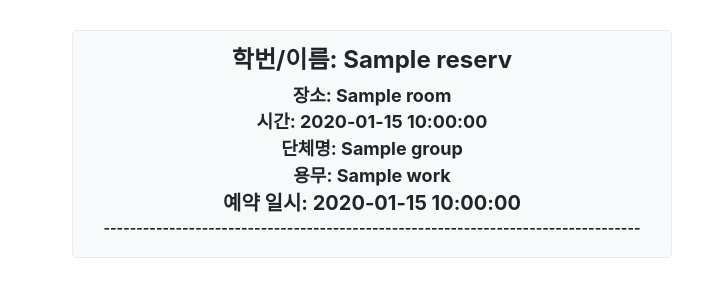
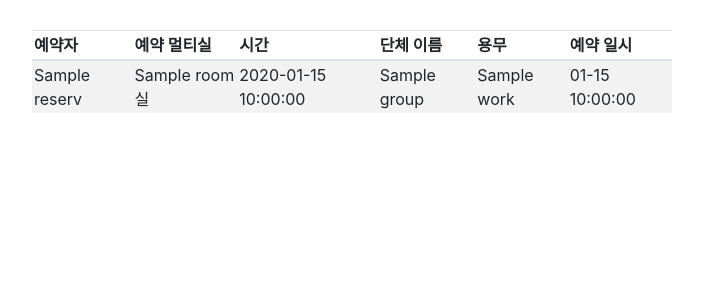
Before and after one commit to Minauroht/Class-Book-web, a Flask app: template templates/checking.html in a window 1280 px wide. Shown: the part 56-356 px from the top of the page, without its empty margins (288-991 px from the left). Run offline with Flask 3, Linux system fonts and the light colour scheme; the template is opened without the code that fills it: most values are stand-ins (such as "Sample title", 1, 10 or a date in 2020); data that the repository does not hold is empty.

Commit message:
table로 표시되는 정보 수정

```diff
--- a/app.py
+++ b/app.py
@@ -10,20 +10,12 @@ from datetime import datetime, timedelta
 
 app = Flask(__name__)
 
-# 현재있는 파일의 디렉토리 절대경로
 basdir = os.path.abspath(os.path.dirname(__file__))
-# basdir 경로안에 DB파일 만들기
 dbfile = os.path.join(basdir, "db.sqlite")
 
-# SQLAlchemy 설정
-
-# 내가 사용 할 DB URI
 app.config["SQLALCHEMY_DATABASE_URI"] = "sqlite:///booking.db"
-# 비지니스 로직이 끝날때 Commit 실행(DB반영)
 app.config["SQLALCHEMY_COMMIT_ON_TEARDOWN"] = True
-# 수정사항에 대한 TRACK
 app.config["SQLALCHEMY_TRACK_MODIFICATIONS"] = False
-# SECRET_KEY
 app.config["SECRET_KEY"] = "jqiowejrojzxcovnklqnweiorjqwoijroi"
 app.config["JSON_AS_ASCII"] = False
 engine = create_engine("sqlite:///bookdata.db")
@@ -32,10 +24,13 @@ session = Session()
 db.init_app(app)
 db.app = app
 
-bookings=[]
+bookings = []
+
+
 @app.route("/")
 def home():
     return render_template("index.html")
+
 
 @app.route("/main")
 def homemain():
@@ -47,8 +42,12 @@ def booking():
     if request.method == "POST":
         # 양식 데이터 가져오기
         name = request.form["name"]
-        room = request.form["room"]
-        time = request.form["time"]
+        # 가져온 체크박스 데이터 문자열에 저장 (변경)
+        room = ', '.join(request.form.getlist("room"))
+        # 시작 및 종료 시간 추가 (변경)
+        start_time = request.form["start-time"]
+        end_time = request.form["end-time"]
+        time = f"{start_time}-{end_time}"
         group = request.form["group"]
         work = request.form["work"]
 
@@ -63,20 +62,19 @@ def booking():
 
 @app.route("/checking", methods=["GET", "POST"])
 def checking():
-    # 데이터베이스에서 모든 리뷰 검색
     bookings = reserv.query.order_by(reserv.date.desc()).all()
-    # 리뷰 데이터로 리뷰 목록 템플릿 렌더링
     return render_template("checking.html", bookings=bookings)
+
 
 @app.before_first_request
 def create_database():
     db.create_all()
-    # for data in reserv.query.all():
-    #         db.session.delete(data) #<--이거 켜면 데이터 다 날아감. 주석 취소할 때 주의할 것.
+    for data in reserv.query.all():
+         db.session.delete(data)
     db.session.commit()
 
+
 def delete_all_data():
-    # flask_sqlalchemy 오류를 방지하기 위해 애플리케이션 컨텍스트 생성
     with app.app_context():
         all_data = reserv.query.all()
         for data in all_data:
@@ -84,16 +82,16 @@ def delete_all_data():
         db.session.commit()
         print("9:30 p.m. base reset")
 
+
 def start_schedule():
     scheduler = BackgroundScheduler()
 
-    scheduler.add_job(delete_all_data, "cron", hour=21, minute=30) # 시간 지정 삭제
+    scheduler.add_job(delete_all_data, "cron", hour=21, minute=30)
 
     scheduler.start()
 
-# 스케줄러 시작하기
+
 start_schedule()
-
 
 if __name__ == "__main__":
     app.run(port=0, host="0.0.0.0", debug=True)
--- a/templates/checking.html
+++ b/templates/checking.html
@@ -7,6 +7,34 @@
     <link rel="stylesheet" href="https://cdn.jsdelivr.net/npm/bootstrap@4.6.2/dist/css/bootstrap.min.css" integrity="sha384-xOolHFLEh07PJGoPkLv1IbcEPTNtaed2xpHsD9ESMhqIYd0nLMwNLD69Npy4HI+N" crossorigin="anonymous">
     <link rel="stylesheet" href="style.css">
     <title>오량 시설 예약시스템</title>
+    <style>
+        .table td, .table th {
+            padding: .12rem;
+            vertical-align: middle;
+        }
+
+        /* 테이블 가로 스크롤 */
+        .table-wrapper {
+            overflow-x: auto;
+        }
+
+        /* 테이블 폰트 사이즈 */
+        @media (max-width: 576px) {
+            .table-responsive {
+                font-size: 13px;
+            }
+        }
+        @media (min-width: 577px) and (max-width: 767px) {
+            .table-responsive {
+                font-size: 15px;
+            }
+        }
+        @media (min-width: 768px) {
+            .table-responsive {
+                font-size: 16px;
+            }
+        }
+    </style>
   </head>
   <body>
     <!-- navbar -->
@@ -27,24 +55,35 @@
         </div>
       </nav>
 
+    <div class="container">
+      <div class="table-wrapper table-responsive"> <!-- 이 부분을 추가하여 반응형 디자인으로 표를 적용 -->
+        <table class="table table-striped">
+          <thead>
+            <tr>
+              <th>예약자</th>
+              <th>예약 멀티실</th>
+              <th>시간</th>
+              <th>단체 이름</th>
+              <th>용무</th>
+              <th>예약 일시</th>
+            </tr>
+          </thead>
+          <tbody>
+            {% for reserv in bookings %}
+            <tr>
+              <td>{{ reserv.name }}</td>
+              <td>{{ reserv.room }}실</td>
+              <td>{{ reserv.time }}</td>
+              <td>{{ reserv.group }}</td>
+              <td>{{ reserv.work }}</td>
+              <td>{{ reserv.date.strftime('%m-%d %H:%M:%S')}}</td>
+            </tr>
+            {% endfor %}
+          </tbody>
+        </table>
+      </div>
+    </div>
 
-      <div class="container">
-        <ul>
-          <!--DB 구성-->
-          <h1 style="font-size: 15px;"> <!-- 폰트 크기 조절 -->
-            {% for reserv in bookings %}
-          <li>
-            <h2 style="font-size: 24px;">학번/이름: {{ reserv.name }}</h2>
-            <p style="font-size: 18px;">장소: {{ reserv.room }}</p>
-            <p style="font-size: 18px;">시간: {{ reserv.time }}</p>
-            <p style="font-size: 18px;">단체명: {{ reserv.group }}</p>
-            <p style="font-size: 18px;">용무: {{ reserv.work }}</p>
-            <p style="font-size: 20px;">예약 일시: {{ reserv.date.strftime('%Y-%m-%d %H:%M:%S')  }}</p>
-            <p> ---------------------------------------------------------------------------------- </p>
-          </li>
-            {% endfor %}
-        </h1>
-        </ul>
     <script src="https://cdn.jsdelivr.net/npm/jquery@3.5.1/dist/jquery.slim.min.js" integrity="sha384-DfXdz2htPH0lsSSs5nCTpuj/zy4C+OGpamoFVy38MVBnE+IbbVYUew+OrCXaRkfj" crossorigin="anonymous"></script>
     <script src="https://cdn.jsdelivr.net/npm/bootstrap@4.6.2/dist/js/bootstrap.bundle.min.js" integrity="sha384-Fy6S3B9q64WdZWQUiU+q4/2Lc9npb8tCaSX9FK7E8HnRr0Jz8D6OP9dO5Vg3Q9ct" crossorigin="anonymous"></script>
   </body>
```
Also changed, not shown: templates/booking.html (+23 -20 lines), instance/booking.db.
